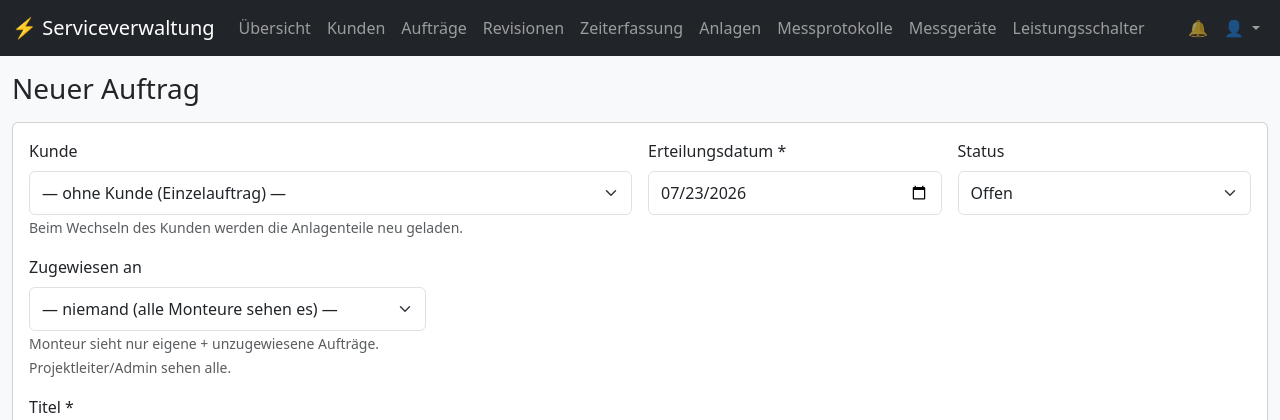
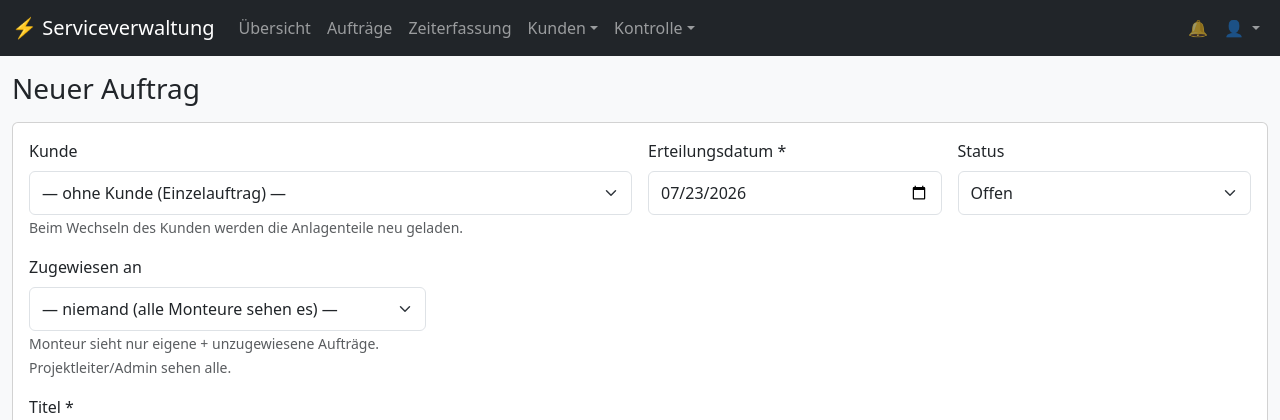
Before and after one commit to christiani93/auftragsveraltung, a Flask app: page /auftraege/neu in a window 1280 px wide. Shown: the top 420 px of the page. Run offline with Flask 3, Linux system fonts and the light colour scheme; the visitor is signed in with stand-in values (Sample User, id 1); some libraries are stand-ins or nearby versions.

Commit message:
Navbar aufgeraeumt: Dropdown 'Kunden' (Kunden/Revisionen/Anlagen/Leistungsschalter) und 'Kontrolle' (Messprotokolle/Messgeraete)
Co-Authored-By: Claude Opus 4.8 <noreply@anthropic.com>

```diff
--- a/templates/base.html
+++ b/templates/base.html
@@ -29,14 +29,24 @@
     <div class="collapse navbar-collapse" id="nav">
       <ul class="navbar-nav me-auto">
         <li class="nav-item"><a class="nav-link" href="{{ url_for('kontrolle.dashboard') }}">Übersicht</a></li>
-        <li class="nav-item"><a class="nav-link" href="{{ url_for('customers.list_customers') }}">Kunden</a></li>
         <li class="nav-item"><a class="nav-link" href="{{ url_for('auftraege.list_auftraege') }}">Aufträge</a></li>
-        <li class="nav-item"><a class="nav-link" href="{{ url_for('revisionen.list_revisionen') }}">Revisionen</a></li>
         <li class="nav-item"><a class="nav-link" href="{{ url_for('zeit.heute') }}">Zeiterfassung</a></li>
-        <li class="nav-item"><a class="nav-link" href="{{ url_for('installations.list_installations') }}">Anlagen</a></li>
-        <li class="nav-item"><a class="nav-link" href="{{ url_for('protocols.list_protocols') }}">Messprotokolle</a></li>
-        <li class="nav-item"><a class="nav-link" href="{{ url_for('messgeraete.list_devices') }}">Messgeräte</a></li>
-        <li class="nav-item"><a class="nav-link" href="{{ url_for('leistungsschalter.list_schalter') }}">Leistungsschalter</a></li>
+        <li class="nav-item dropdown">
+          <a class="nav-link dropdown-toggle" href="#" role="button" data-bs-toggle="dropdown">Kunden</a>
+          <ul class="dropdown-menu">
+            <li><a class="dropdown-item" href="{{ url_for('customers.list_customers') }}">Kunden</a></li>
+            <li><a class="dropdown-item" href="{{ url_for('revisionen.list_revisionen') }}">Revisionen</a></li>
+            <li><a class="dropdown-item" href="{{ url_for('installations.list_installations') }}">Anlagen</a></li>
+            <li><a class="dropdown-item" href="{{ url_for('leistungsschalter.list_schalter') }}">Leistungsschalter</a></li>
+          </ul>
+        </li>
+        <li class="nav-item dropdown">
+          <a class="nav-link dropdown-toggle" href="#" role="button" data-bs-toggle="dropdown">Kontrolle</a>
+          <ul class="dropdown-menu">
+            <li><a class="dropdown-item" href="{{ url_for('protocols.list_protocols') }}">Messprotokolle</a></li>
+            <li><a class="dropdown-item" href="{{ url_for('messgeraete.list_devices') }}">Messgeräte</a></li>
+          </ul>
+        </li>
       </ul>
       {% if current_user.is_authenticated %}
       <ul class="navbar-nav">
```
